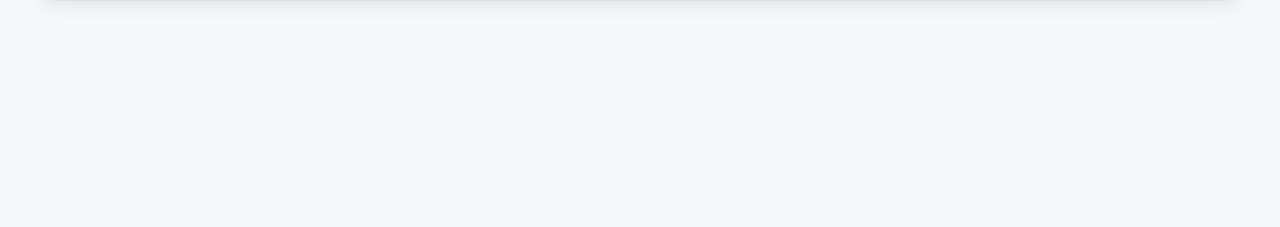
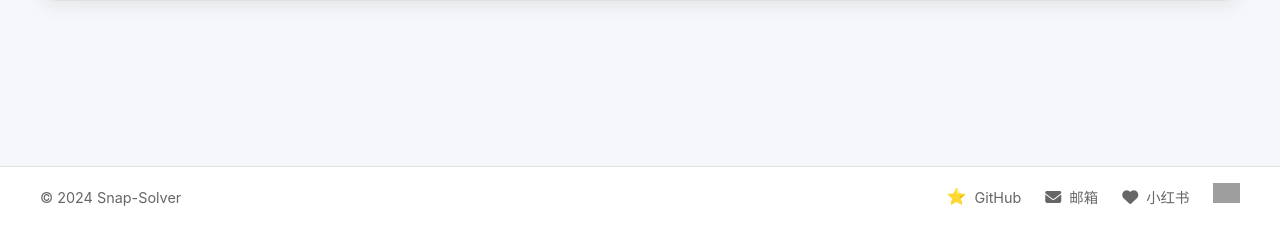
Before and after one commit to Zippland/Snap-Solver, a Flask app: page / in a window 1280 px wide. Shown: the part 573-800 px from the top of the page. Run offline with Flask 3, Linux system fonts and the light colour scheme; parts of the project's set-up code (start-up, migrations or seed data) failed here and were passed over; some libraries are stand-ins or nearby versions; grey boxes are pictures that could not be loaded.

Commit message:
Initial commit

```diff
--- a/static/style.css
+++ b/static/style.css
@@ -1383,3 +1383,86 @@ button:disabled {
 [data-theme="dark"] .think-budget-group {
     background-color: var(--highlight-bg-color-dark);
 }
+
+/* Footer Styles */
+.app-footer {
+    background-color: var(--surface);
+    padding: 1rem;
+    border-top: 1px solid var(--border-color);
+    margin-top: auto;
+}
+
+.footer-content {
+    max-width: 1200px;
+    margin: 0 auto;
+    display: flex;
+    justify-content: space-between;
+    align-items: center;
+    flex-wrap: wrap;
+    gap: 1rem;
+}
+
+.footer-text {
+    color: var(--text-secondary);
+    font-size: 0.9rem;
+}
+
+.footer-links {
+    display: flex;
+    align-items: center;
+    gap: 1.5rem;
+}
+
+.footer-link {
+    display: flex;
+    align-items: center;
+    gap: 0.5rem;
+    color: var(--text-secondary);
+    text-decoration: none;
+    font-size: 0.9rem;
+    transition: color 0.2s ease;
+}
+
+.footer-link:hover {
+    color: var(--primary);
+}
+
+.footer-link i {
+    font-size: 1rem;
+}
+
+.star-icon {
+    font-size: 1rem;
+}
+
+.user-counter {
+    display: flex;
+    align-items: center;
+}
+
+.user-counter img {
+    height: 20px;
+    width: auto;
+}
+
+@media (max-width: 768px) {
+    .footer-content {
+        flex-direction: column;
+        text-align: center;
+    }
+
+    .footer-links {
+        flex-wrap: wrap;
+        justify-content: center;
+    }
+}
+
+@media (max-width: 480px) {
+    .footer-links {
+        gap: 1rem;
+    }
+
+    .footer-link {
+        font-size: 0.8rem;
+    }
+}
--- a/templates/index.html
+++ b/templates/index.html
@@ -257,6 +257,33 @@
 
     <div id="toastContainer" class="toast-container"></div>
 
+    <footer class="app-footer">
+        <div class="footer-content">
+            <div class="footer-text">
+                <span>© 2024 Snap-Solver</span>
+            </div>
+            <div class="footer-links">
+                <a href="https://github.com/Zippland/Snap-Solver/" target="_blank" class="footer-link">
+                    <span class="star-icon">⭐</span>
+                    <span>GitHub</span>
+                </a>
+                <a href="mailto:zylanjian@outlook.com" class="footer-link">
+                    <i class="fas fa-envelope"></i>
+                    <span>邮箱</span>
+                </a>
+                <a href="https://www.xiaohongshu.com/user/profile/623e8b080000000010007721?xsec_token=YBdeHZTp_aVwi1Ijmras5CgQC6pxlpd4RmozT8Hr_-NCA%3D&xsec_source=app_share&xhsshare=CopyLink&appuid=623e8b080000000010007721&apptime=1742201089&share_id=a2704ab48e2c4e1aa321ce63168811b5&share_channel=copy_link" target="_blank" class="footer-link xiaohongshu-link">
+                    <i class="fas fa-heart"></i>
+                    <span>小红书</span>
+                </a>
+                <div class="user-counter">
+                    <a href="https://hits.seeyoufarm.com" target="_blank">
+                        <img src="https://hits.seeyoufarm.com/api/count/incr/badge.svg?url=https%3A%2F%2Fgithub.com%2FZippland%2FSnap-Solver&count_bg=%2379C83D&title_bg=%23555555&icon=&icon_color=%23E7E7E7&title=用户量&edge_flat=false"/>
+                    </a>
+                </div>
+            </div>
+        </div>
+    </footer>
+
     <script src="{{ url_for('static', filename='js/ui.js') }}"></script>
     <script src="{{ url_for('static', filename='js/settings.js') }}"></script>
     <script src="{{ url_for('static', filename='js/main.js') }}"></script>
```
Also changed, not shown: README.md, README_EN.md (added), pic.jpg (added).
